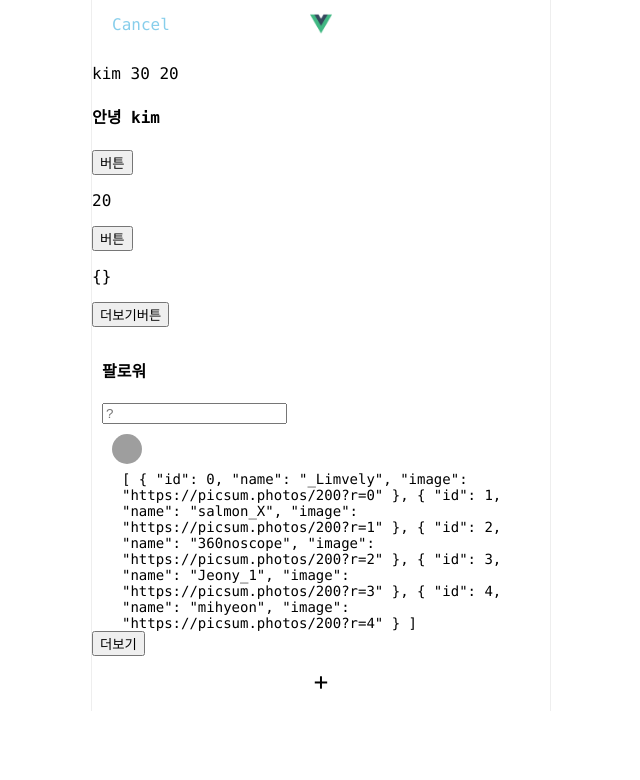
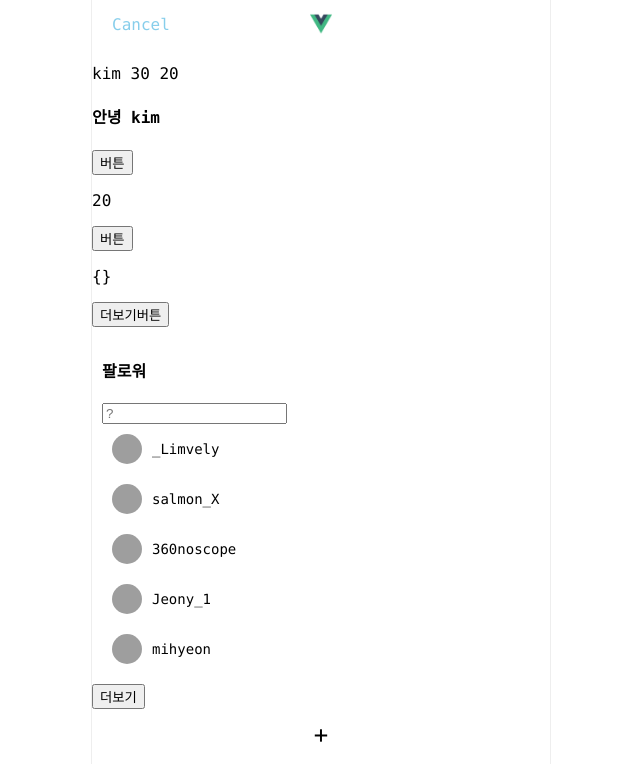
Before and after one commit to fate300/vuestagram, a Vue app: page / in a window 1280 px wide. Shown: the top 780 px of the page, without its empty margins (319-959 px from the left). Built offline with nearby package versions, Linux system fonts and the light colour scheme; grey boxes are pictures that could not be loaded; a small style sheet from the web is missing.

Commit message:
7월31일 노트븍

```diff
--- a/src/App.vue
+++ b/src/App.vue
@@ -46,6 +46,9 @@
 </template>
 
 <script>
+//7월31일
+//이미지 데이터 바인딩 :style="{'background-image': `url(${a.image})`}"
+
 
 //7월26일 Composition API
 //관련된 코드들을 찢어놓지 않고 개발하는 법: Composition API
--- a/src/MyPage.vue
+++ b/src/MyPage.vue
@@ -3,9 +3,9 @@
   <div style="padding : 10px">
   <h4>팔로워</h4>
   <input placeholder="?" />
-  <div class="post-header">
-    <div class="profile"></div>
-    <span class="profile-name">{{ follower }}</span>
+  <div class="post-header" v-for="(a,i) in follower" :key="i">
+    <div class="profile" :style="{'background-image': `url(${a.image})`}"></div>
+    <span class="profile-name">{{ a.name }}</span>
   </div>
 </div>
 
@@ -18,8 +18,11 @@ import axios from 'axios';
 
 export default {
     name:'MyPage-page',
+
     setup(){
         let follower = ref([]);
+        // let {one, two} = toRefs(props);
+
         axios.get('/follower.json').then((a)=>{
            follower.value = a.data
 
```
Also changed, not shown: 1 other file (tests, documents, lock files or other folders).
